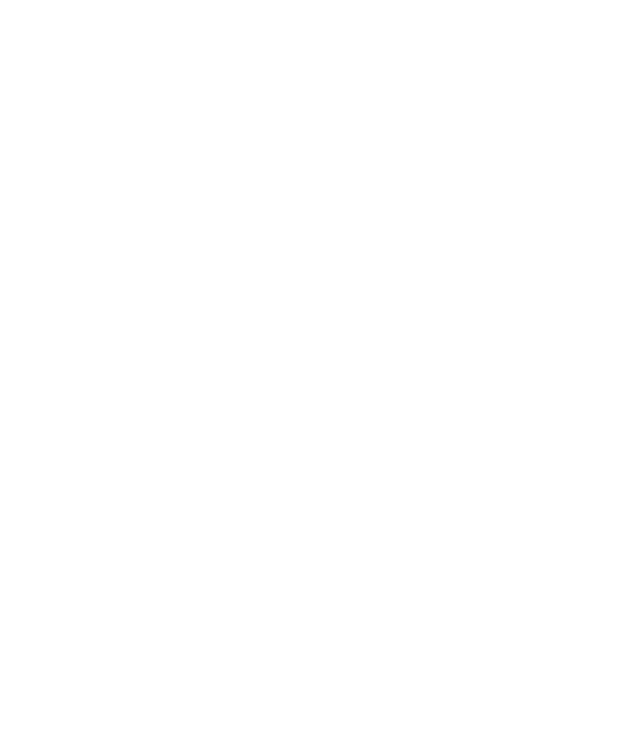
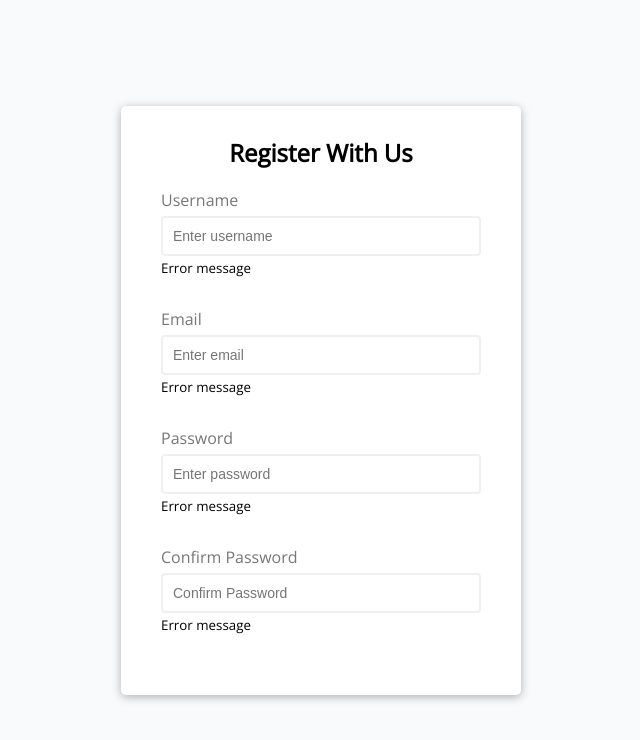
Before and after one commit to jukebox101/form-validator-js, a plain HTML site: page index.html in a window 1280 px wide. Shown: the whole page, without its empty margins (319-959 px from the left). Drawn offline with nearby package versions, Linux system fonts and the light colour scheme.

Commit message:
html and css

```diff
--- a/index.html
+++ b/index.html
@@ -4,9 +4,35 @@
     <meta charset="UTF-8">
     <meta name="viewport" content="width=device-width, initial-scale=1.0">
     <meta http-equiv="X-UA-Compatible" content="ie=edge">
-    <title>Document</title>
+    <link rel="stylesheet" href="style.css">
+    <title>Form Validtor</title>
 </head>
 <body>
-
+    <div class="container">
+       <form id="form" class="form">
+            <h2>Register With Us</h2>
+            <div class="form-control">
+                <label for="username">Username</label>
+                <input type="text" id="username" placeholder="Enter username">
+                <small>Error message</small>
+            </div>
+            <div class="form-control">
+                <label for="email">Email</label>
+                <input type="text" id="email" placeholder="Enter email">
+                <small>Error message</small>
+            </div>
+            <div class="form-control">
+                <label for="password">Password</label>
+                <input type="password" id="password" placeholder="Enter password">
+                <small>Error message</small>
+            </div>
+            <div class="form-control">
+                <label for="password2">Confirm Password</label>
+                <input type="password" id="password2" placeholder="Confirm Password">
+                <small>Error message</small>
+            </div>
+        </form>
+    </div>
+    <script src="script.js"></script>
 </body>
 </html>
--- a/style.css
+++ b/style.css
@@ -0,0 +1,58 @@
+@import url('https://fonts.googleapis.com/css2?family=Open+Sans&display=swap');
+
+* {
+    box-sizing: border-box;
+}
+
+body {
+    background-color: #f9fafb;
+    font-family: 'Open Sans', sans-serif;
+    display: flex;
+    align-items: center;
+    justify-content: center;
+    min-height: 100vh;
+    margin: 0;
+}
+
+.container {
+    background-color: #fff;
+    border-radius: 5px;
+    box-shadow: 0 2px 10px rgba(0, 0, 0, 0.3);
+    width: 400px;
+}
+
+h2 {
+ text-align: center;
+ margin: 0 0 20px;
+}
+
+.form {
+    padding: 30px 40px;
+}
+
+.form-control {
+    margin-bottom: 10px;
+    padding-bottom: 20px;
+    position: relative;
+}
+
+.form-control label {
+    color: #777;
+    display: block;
+    margin-bottom: 5px;
+}
+
+.form-control input {
+    border: 2px solid #f0f0f0;
+    border-radius: 4px;
+    display: block;
+    width: 100%;
+    padding: 10px;
+    font-size: 14px;
+
+}
+
+.form-control input:focus {
+    outline: 0;
+    border-color: #777;
+}
```
